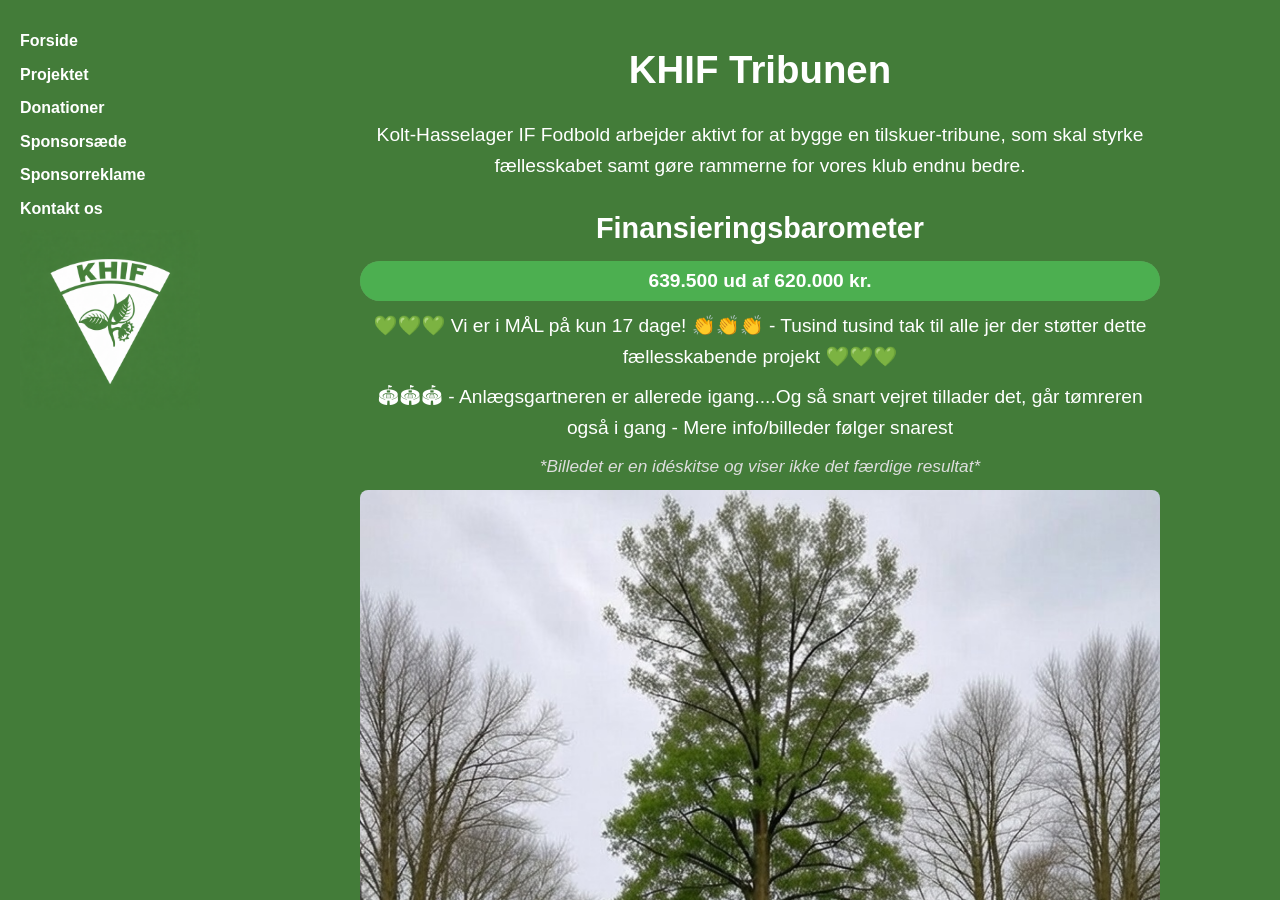
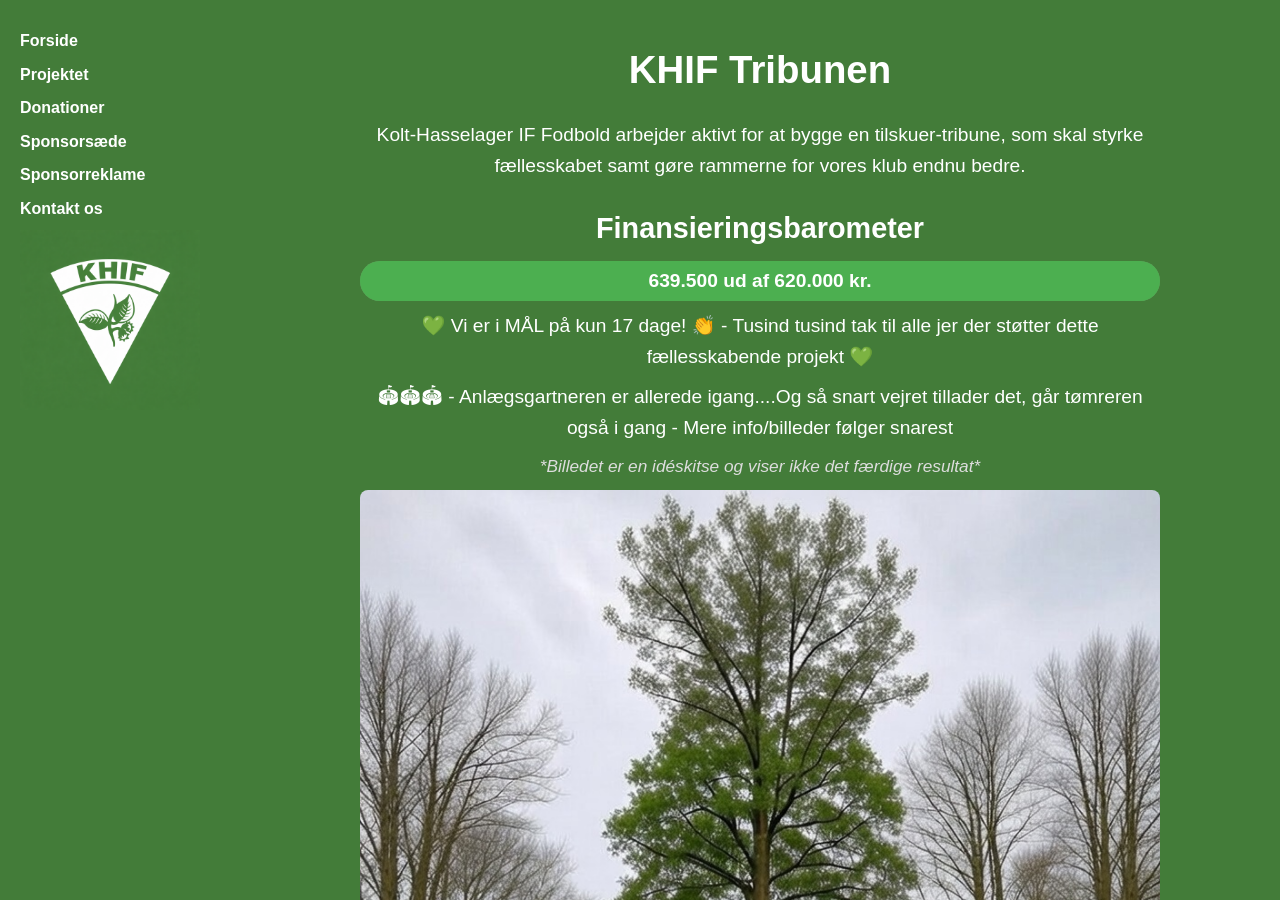
Before and after one commit to msj33/khif-tribune, a Jekyll site: the page built from index.md, in a window 1280 px wide and 900 px high. Built offline with Jekyll 4.4.1, drawn with Linux system fonts in a browser that asks for light colours.

```diff
--- a/index.md
+++ b/index.md
@@ -20,7 +20,7 @@ title: "Forside"
   %}
   </div>
 
-    <p>💚💚💚 Vi er i MÅL på kun 17 dage! 👏👏👏 - Tusind tusind tak til alle jer der støtter dette fællesskabende projekt 💚💚💚</p>
+    <p>💚 Vi er i MÅL på kun 17 dage! 👏 - Tusind tusind tak til alle jer der støtter dette fællesskabende projekt 💚</p>
 
     <p>🏟🏟🏟 - Anlægsgartneren er allerede igang....Og så snart vejret tillader det, går tømreren også i gang - Mere info/billeder følger snarest </p>
 
```
